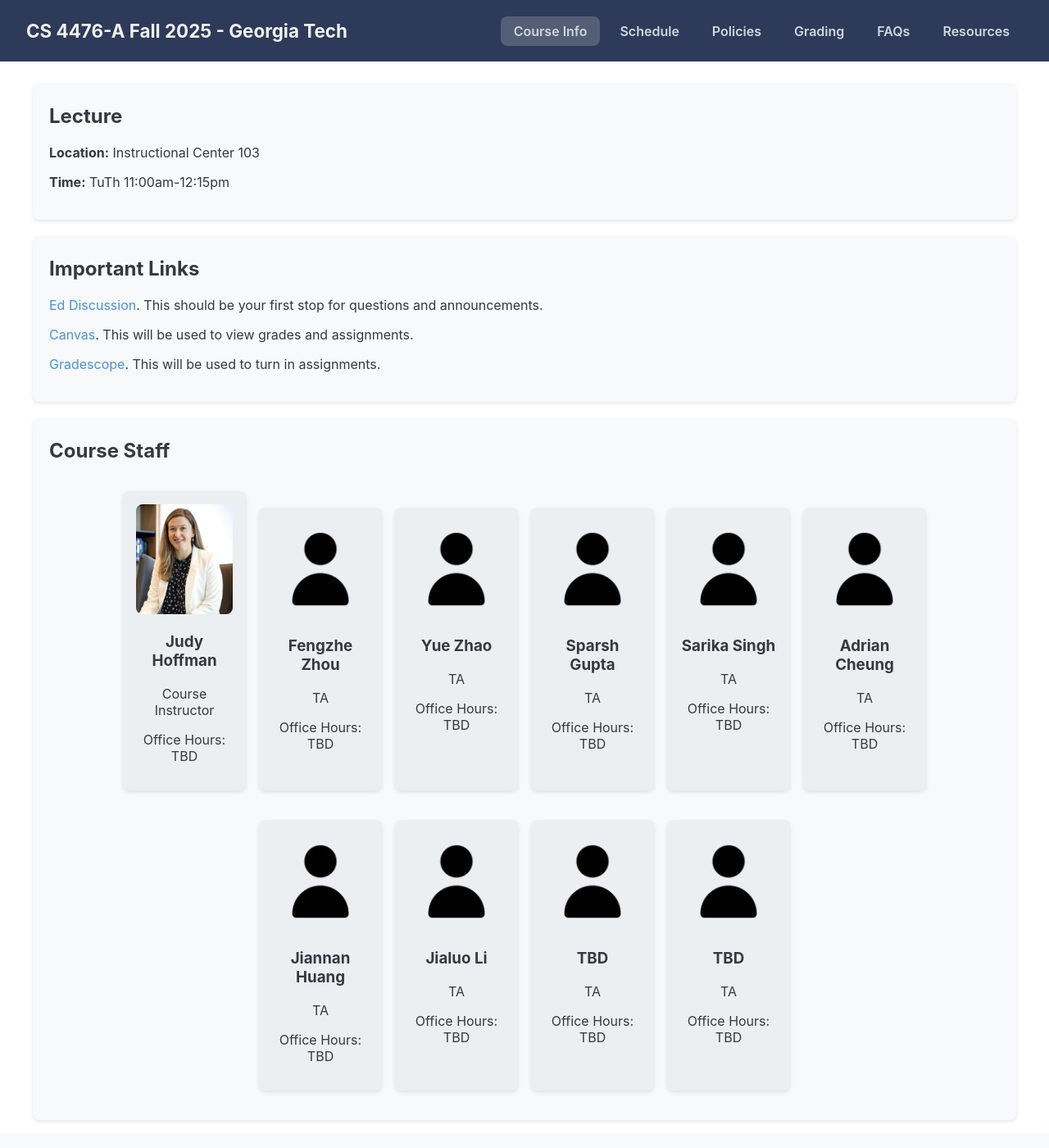
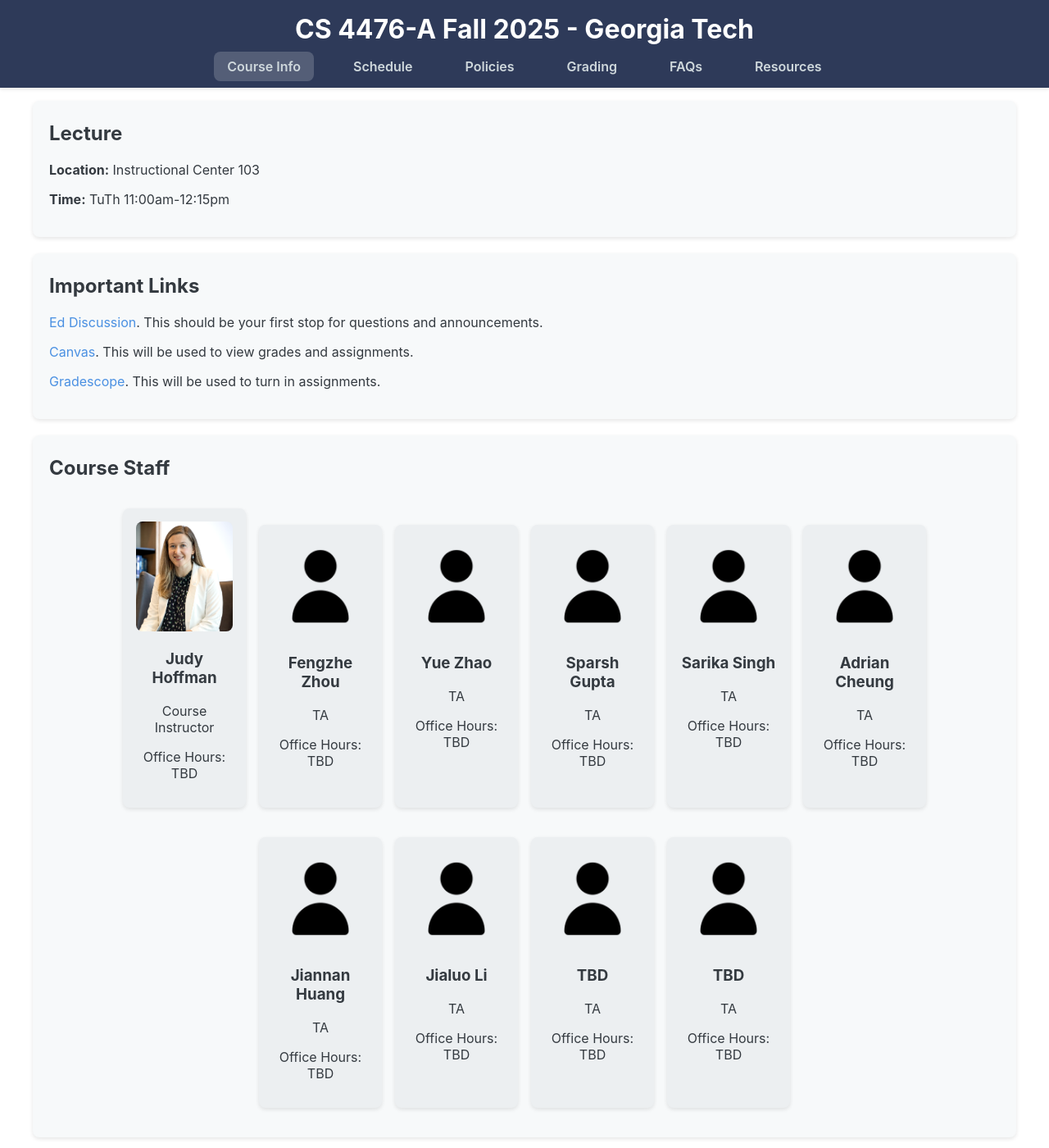
Before and after one commit to jhoffman/cs4476-fa25, a Jekyll site: the page built from index.html, in a window 1280 px wide and 1400 px high. Shown: the whole window at 82% size. Built offline with Jekyll 4.4.1, drawn with Linux system fonts in a browser that asks for light colours.

Commit message:
updating style

```diff
--- a/_layouts/default.html
+++ b/_layouts/default.html
@@ -15,7 +15,6 @@
     <div class="header-title">
       <h1>{{site.title}} - Georgia Tech</h1>
     </div>
-
 		<button class="nav-toggle" onclick="toggleNav()">☰</button>
     <nav class="navbar" id="navbar">
       <ul class="nav-list">
--- a/assets/css/header.css
+++ b/assets/css/header.css
@@ -1,66 +1,80 @@
 :root {
-
-	--color-header-background: var(--color-primary);
-
-	--color-header-title: #f1f1f1;
-
-	/* Nav links */
-	--color-nav-link: #CFD8DC;
+  --color-header-background: var(--color-primary);
+  --color-header-title: #f1f1f1;
+  --color-nav-link: #CFD8DC;
 }
 
 header {
-  position: fixed;
-  top: 0;
-  left: 0;
-  width: 100%;
-  height: var(--spacing-lg);
-  z-index: 1000;
+    position: sticky;
+    top: 0;
+    z-index: 1000;           /* sit above other content */
+  background-color: var(--color-header-background);
+  color: var(--color-header-title);
+  padding: var(--spacing-md);
+  box-shadow: 0 2px 4px rgba(0,0,0,0.1);
+
+  display: flex;
+  flex-direction: column;
+  align-items: center;
+  text-align: center; /* fallback for older browsers */
 }
-
-/* SITE TITLE */
 
 .header-bar {
   display: flex;
-  justify-content: space-between;
+  justify-content: center;
   align-items: center;
-  padding: var(--spacing-sm) var(--spacing-md);
+	flex-direction: column;
   background-color: var(--color-header-background);
   position: relative;
   z-index: 1000;
 }
 
+
+/* Site title */
 .header-title {
-	padding: var(--spacing-md);
+  flex: 1;
+  text-align: left;
 }
 
-.header-title h1 {
-  font-size: 1.4rem;
+.header-title h1 a {
+  color: var(--color-header-title);
+  text-decoration: none;
+}
+
+header h1 {
   margin: 0;
-  text-align: left;
+  font-family: var(--font-heading);
+  font-size: 2rem;
+  font-weight: 700;
+  /* bump contrast: ensure white text on dark background */
+  color: var(--color-bg);
+  margin-bottom: var(--spacing-sm);
+}
+
+header h1 a {
 	color: var(--color-header-title);
 }
 
-
-
-/* Horizontal nav links on desktop */
-.nav-list {
-  display: flex;
-	gap: 0.5rem;
+nav {
+  margin-top: var(--spacing-sm);
 }
 
+/* Nav toggle button */
+.nav-toggle {
+  display: none;
+  font-size: 1.5rem;
+  background: none;
+  border: none;
+  color: var(--color-header-title);
+  cursor: pointer;
+  padding: var(--spacing-sm);
+  margin-left: auto;
+  flex-shrink: 0;
+}
 
-/* NAVBAR */
+/* Default nav (desktop) */
 .navbar {
   display: flex;
-  align-items: center;
-  background: var(--color-primary);
-  padding: var(--spacing-md);
-}
-
-nav {
-  margin-top: 0; /*var(--spacing-sm);*/
-	/*margin-bottom: var(--spacing-lg);*/
-	padding-bottom: var(--spacing-lg);
 }
 
 nav ul {
@@ -72,8 +86,9 @@ nav ul {
   justify-content: center;
 }
 
+
 nav ul li {
-  margin: 0;
+  margin: 0 var(--spacing-md);
 }
 
 nav ul li a {
@@ -85,30 +100,30 @@ nav ul li a {
   transition: background-color 0.2s;
 }
 
-nav ul li a:hover,
-nav ul li a.active {
-  background-color: rgba(236, 240, 241, 0.2); /* subtle highlight */
+
+.navbar li a:hover,
+.navbar li a.active {
+  background-color: rgba(236, 240, 241, 0.2);
 }
-
-
-
-
-@media (max-width: 600px) {
-
-  .header-title h1 {
-    font-size: 1.1rem;
-  }
-}
-
-/* HIDE NAV TOGGLE */
-.nav-toggle {
-	display: none;
-}
-
 
 /* Hide nav on mobile unless toggled */
 @media (max-width: 768px) {
 
+	header h1 {
+	  font-size: 1.5rem;
+	}
+
+	.header-bar {
+	  display: flex;
+		flex-direction: row;
+	  justify-content: space-between;
+	  align-items: center;
+		width: 100%;
+	  padding: var(--spacing-sm) var(--spacing-md);
+	  background-color: var(--color-header-background);
+	  position: relative;
+	  z-index: 1000;
+	}
 
   .navbar {
     overflow: hidden;
--- a/assets/css/style.css
+++ b/assets/css/style.css
@@ -52,13 +52,6 @@ a:hover {
 }
 
 
-main {
-  padding-top: 70px; /* match header height */
-}
-
-main > *:first-child {
-  margin-top: var(--spacing-md);
-}
 
 
 
```
